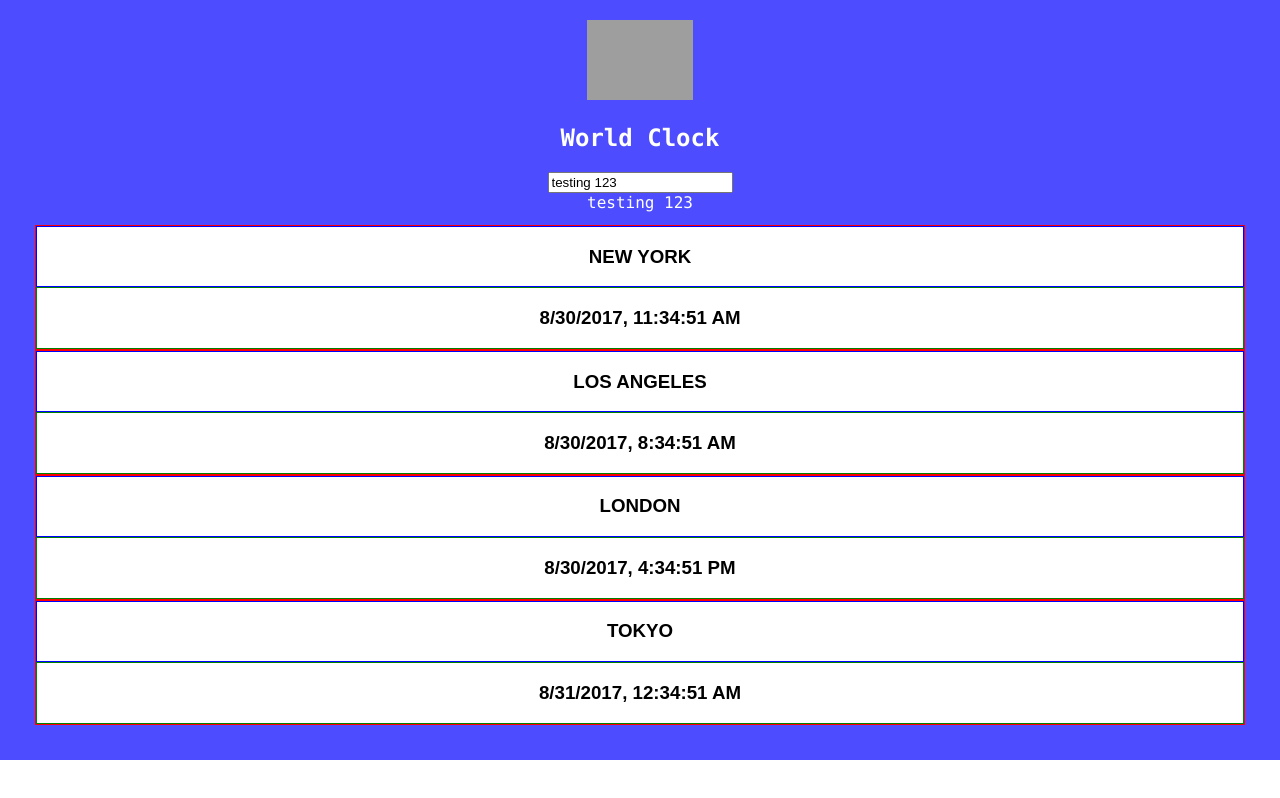
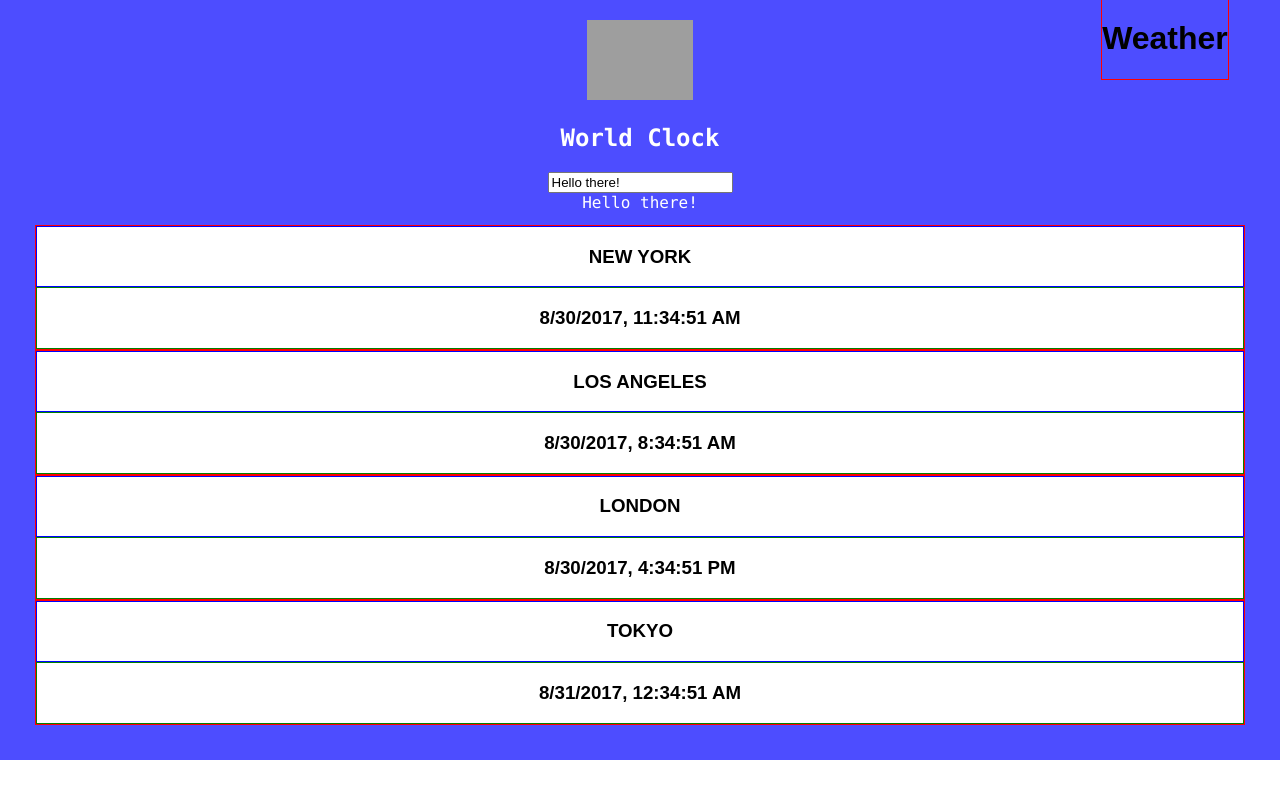
Before and after one commit to WilleniumFalcon91/World-Clock, a React (Create React App) app: page / in a window 1280 px wide. Built offline with nearby package versions, Linux system fonts and the light colour scheme; grey boxes are pictures that could not be loaded.

Commit message:
begins weather widget

```diff
--- a/src/App.css
+++ b/src/App.css
@@ -44,3 +44,10 @@
 .Time {
   border: 1px solid green;
 }
+
+.weatherDisplay {
+  float: right;
+  margin-top: -15%;
+  margin-right: 4%;
+  border: 1px solid red;
+}
--- a/src/App.js
+++ b/src/App.js
@@ -5,14 +5,7 @@ import './App.css';
 import CityName from './CityName.js';
 import Time from './Time.js';
 
-// import Clock from './Clock.js';
 
-// const cities = {
-//   Atlanta: new Date(),
-//   'New York': new Date(),
-//   Tokyo: new Date(),
-//   Berlin: new Date(),
-// }
 
 class App extends Component {
 
@@ -21,7 +14,7 @@ constructor(props) {
     super(props);
     this.state = {
         currentTime: new Date(),
-        text: "testing 123"
+        text: "Hello there!"
     }
       this.timerId = setInterval(
           () => this._update(), 1000
@@ -50,6 +43,9 @@ _updateText = (event) => {
           <input type="text" value={this.state.text} onChange={this._updateText} />
           <div>{this.state.text}</div>
 
+        </div>
+        <div className="weatherDisplay">
+          <h1>Weather</h1>
         </div>
         <div className="Data-block">
           <div className="Time-zones">
```
